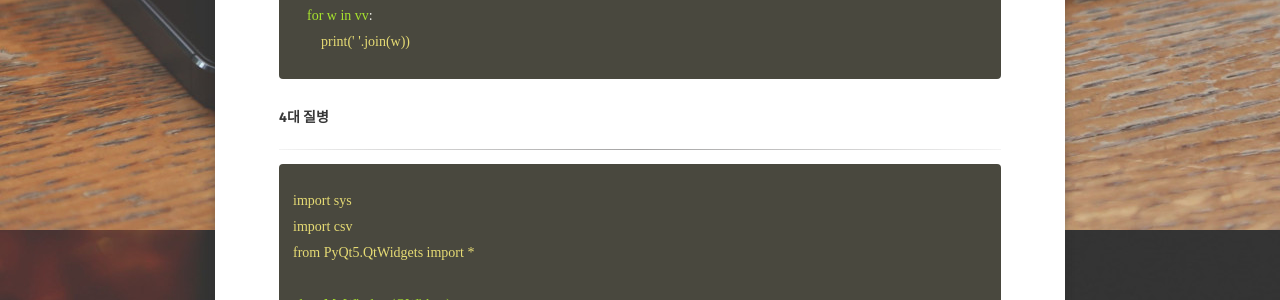
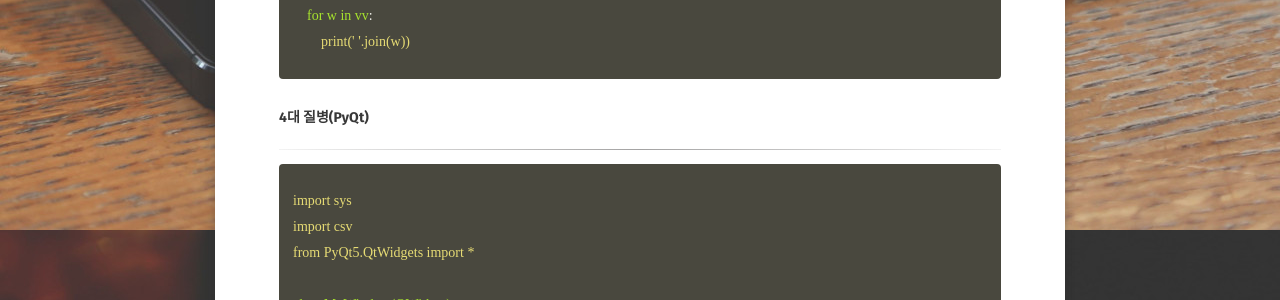
Before and after one commit to jjjuun888/jjjuun888.github.com, a Jekyll site: the page built from _posts/2022-11-30-4_disease.md, in a window 1280 px wide and 900 px high, scrolled down 1989 px. Shown: the part 151-451 px from the top of the window. Built offline with Jekyll 4.4.1, drawn with Linux system fonts in a browser that asks for light colours; some web fonts are replaced; comment, search, counter and statistics services are not loaded.

Commit message:
Update 2022-11-30-4_disease.md

```diff
--- a/_posts/2022-11-30-4_disease.md
+++ b/_posts/2022-11-30-4_disease.md
@@ -83,7 +82,8 @@ if __name__ == "__main__":
 
 {% endhighlight %}
 
-#### 4대 질병
+
+#### 4대 질병(PyQt)
 ---
 {% highlight yaml %}
 import sys
@@ -231,3 +231,5 @@ if __name__ == "__main__":
     sys.exit(app.exec_())
 
 {% endhighlight %}
+
+---
```
Also changed, not shown: other parts of _posts/2022-11-30-4_disease.md (+0 -1 lines).
